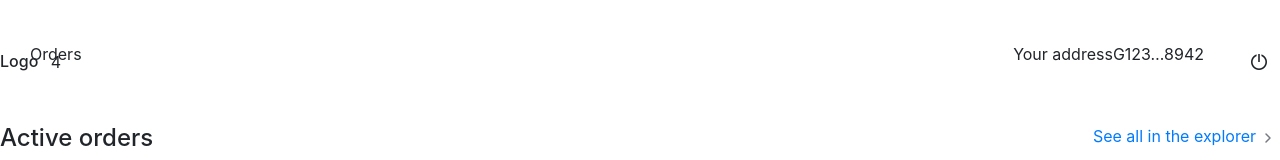
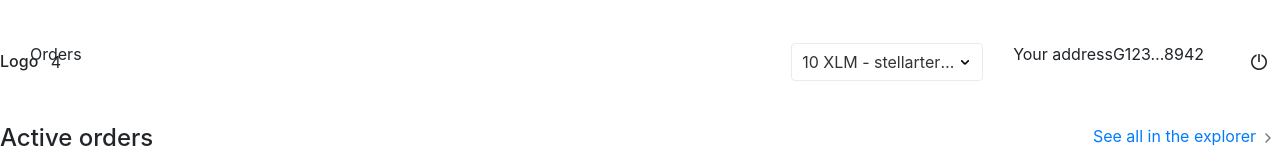
Before and after one commit to lumenswap/lumenswap.io, a React app: page / in a window 1280 px wide. Shown: the top 160 px of the page. Built offline with nearby package versions, Linux system fonts and the light colour scheme; the HTML template or start-up script is replaced by a standard one; a web font is replaced by a local one.

Commit message:
add select option to header

```diff
--- a/package.json
+++ b/package.json
@@ -55,6 +55,7 @@
     "react-hook-form": "^5.7.2",
     "react-redux": "^7.1.1",
     "react-router-dom": "^5.0.1",
+    "react-select": "^3.1.0",
     "reactstrap": "^8.0.1",
     "redux": "^4.0.4"
   }
--- a/src/constants/valus.js
+++ b/src/constants/valus.js
@@ -12,3 +12,9 @@ export const arrowRightSvg = (
     </g>
   </svg>
 );
+
+export const statusSelectItem = [
+  { value: 'active', label: 'Active' },
+  { value: 'expired', label: 'Expired' },
+  { value: 'pending', label: 'Pending' },
+];
--- a/src/shared/components/Layout/BaseLayout/Header/index.js
+++ b/src/shared/components/Layout/BaseLayout/Header/index.js
@@ -1,10 +1,56 @@
-import React from 'react';
+import React, { useState } from 'react';
 import PropTypes from 'prop-types';
 import classNames from 'classnames';
+import Select from 'react-select';
+import btcLogo from 'Root/assets/images/btc-logo.png';
+import ethLogo from 'Root/assets/images/eth-logo.png';
+import xlmLogo from 'Root/assets/images/xlm-logo.png';
 import styles from './styles.less';
 
-const Header = ({ connectWallet }) => (
-  <div className="row justify-content-between">
+const item = (logo, name, web) => (
+  <>
+    <img width="16px" height="16px" className="mr-1" src={logo} alt="logo" />
+    <span className={styles['option-name']}>{name}</span>
+    <span className={styles['option-web']}> - {web}</span>
+  </>
+);
+
+const selectItems = [
+  { value: 'xlm', label: item(xlmLogo, '10 XLM', 'stellarterm.com') },
+  { value: 'eth', label: item(ethLogo, '2 ETH', 'apay.com') },
+  { value: 'btc', label: item(btcLogo, '2 BTC', 'apay.com') },
+];
+
+const Header = ({ notAccess }) => {
+  const [selectedOption, setSelectOption] = useState(selectItems[0]);
+  const handleChange = (selected) => {
+    setSelectOption(selected);
+  };
+
+  const select = (
+    <div className="rc-select">
+      <Select
+        defaultValue={selectItems[0]}
+        isSearchable
+        className="basic-single"
+        classNamePrefix="react-select"
+        options={selectItems}
+        value={selectedOption}
+        onChange={handleChange}
+      />
+    </div>
+  );
+
+  const address = (
+    <p className={classNames(styles.badge, styles.address)}>
+      <span className={styles['address-title']}>Your address</span>
+      <span className={styles['address-value']}>G123…8942</span>
+    </p>
+  );
+  return (
+    <>
+      <div className="row justify-content-between align-items-center">
+        {/* left part header */}
         <div className="col-auto">
           <div className="row">
             <div className="col-auto position-relative">
@@ -20,26 +66,23 @@ const Header = ({ connectWallet }) => (
             </div>
           </div>
         </div>
+        {/* right part header */}
         <div className="col-auto">
-      {connectWallet && (
-      <button type="button" className={classNames(styles.connect)}>
-        Connect Wallet
-      </button>
+          {notAccess && (
+            <button type="button" className={classNames(styles.connect)}>Connect Wallet</button>
           )}
-      {!connectWallet
-      && (
-      <div className="row justify-content-end">
-        <div className="col-auto">
-          <p className={classNames(styles.badge, styles.address)}>
-            <span className={styles['address-title']}>Your address</span>
-            <span className={styles['address-value']}>G123…8942</span>
-          </p>
+          {!notAccess && (
+            <div className="row justify-content-between h-100 align-items-center">
+              <div className="col-auto d-lg-flex d-md-none d-sm-none d-none">
+                {select}
+              </div>
+              <div className="col-auto d-lg-flex d-md-none d-sm-none d-none">
+                {address}
               </div>
               <div className="col-auto">
                 <button
                   type="button"
-            className={classNames('btn ml-1 d-flex align-items-center h-100',
-              styles.exit)}
+                  className={classNames('btn ml-1 d-flex align-items-center h-100', styles.exit)}
                 >
                   <span className="icon-shutdown" />
                 </button>
@@ -48,14 +91,23 @@ const Header = ({ connectWallet }) => (
           )}
         </div>
       </div>
+      {/* responsive items */}
+      {!notAccess && (
+      <div className="row d-lg-none d-md-flex d-sm-flex d-flex mt-lg-0 mt-md-3 mt-sm-3 mt-3">
+        <div className="col-auto mb-lg-0 mb-md-2 mb-sm-2 mb-2">{select}</div>
+        <div className="col-auto mb-lg-0 mb-md-2 mb-sm-2 mb-2">{address}</div>
+      </div>
+      )}
+    </>
   );
+};
 
 Header.defaultProps = {
-  connectWallet: false,
+  notAccess: false,
 };
 
 Header.propTypes = {
-  connectWallet: PropTypes.bool,
+  notAccess: PropTypes.bool,
 };
 
 export default Header;
--- a/src/shared/components/Layout/BaseLayout/Header/styles.less
+++ b/src/shared/components/Layout/BaseLayout/Header/styles.less
@@ -1,4 +1,5 @@
 @import '~Root/styles/colors';
+@import '~Root/styles/vars';
 
 :local(.logo) {
   font-size: 20px;
@@ -11,15 +12,19 @@
   border-radius: 4px;
   background: white;
   border: 1px solid @very-light-blue;
-  padding: 6px 8px;
+  padding: 5.5px 8px;
   margin-bottom: 0;
+  height: 36px;
 }
 
 :local(.order) {
-  margin-left: 49px;
   font-size: 16px;
   color: @vibrant-blue;
   display: flex;
+  margin-left: 42px;
+  @media (max-width: @sm) {
+    margin-left: 28px;
+  }
 
   :local(.badge-num) {
     display: inline-block;
@@ -45,6 +50,9 @@
 :local(.address) {
   display: flex;
   font-size: 14px;
+  padding-top: 7.5px;
+  padding-bottom: 7.5px;
+  height: 36px;
 
   :local(.address-title) {
     color: @light-grey-blue;
@@ -72,3 +80,30 @@
 :local(.connect):focus {
   outline: none;
 }
+
+:local(.option-name) {
+  font-size: 12px;
+  font-weight: 500;
+  color: @vibrant-blue;
+}
+
+:local(.option-web) {
+  font-size: 11px;
+  color: @battleship-grey;
+}
+
+.rc-select {
+  .react-select__value-container--has-value {
+    img {
+      display: none !important;
+    }
+
+    :local(.option-name) {
+      font-size: 14px;
+    }
+
+    :local(.option-web) {
+      font-size: 11px;
+    }
+  }
+}
--- a/src/shared/components/Layout/BaseLayout/index.js
+++ b/src/shared/components/Layout/BaseLayout/index.js
@@ -5,10 +5,10 @@ import Header from './Header';
 import Footer from './Footer';
 import styles from './styles.less';
 
-const BaseLayout = ({ children, connectWallet }) => (
+const BaseLayout = ({ children, notAccess }) => (
   <>
     <div id="header" className={styles.back} style={{ paddingTop: '42px' }}>
-      <Header connectWallet={connectWallet} />
+      <Header notAccess={notAccess} />
     </div>
     <div id="content" className={styles.back}>
       {children}
--- a/src/shared/components/Layout/BaseLayout/styles.less
+++ b/src/shared/components/Layout/BaseLayout/styles.less
@@ -8,4 +8,8 @@
   @media (max-width: @md) {
     padding: 0 20px;
   }
+
+  @media (max-width: @sm) {
+    padding: 0 15px;
+  }
 }
--- a/src/styles/base.less
+++ b/src/styles/base.less
@@ -177,3 +177,70 @@ input[type=number] {
 .btn:focus {
   box-shadow: none;
 }
+
+.rc-select {
+
+  .basic-single {
+    width: 192px;
+  }
+
+  .react-select__control {
+    background-color: white;
+    border: 1px solid @very-light-blue;
+    border-radius: 4px;
+    box-shadow: none !important;
+    cursor: pointer;
+    min-height: 26px;
+  }
+
+  .react-select__control:hover {
+    border: 1px solid @very-light-blue;
+  }
+
+  .react-select__indicator-separator {
+    display: none;
+  }
+
+  .react-select__placeholder {
+    font-size: 15px;
+  }
+
+  .react-select__indicator {
+    padding-right: 10px;
+    padding-left: 0;
+  }
+
+  .react-select__indicator svg {
+    color: black;
+    height: 14px;
+    width: 14px;
+  }
+
+  .react-select__option input {
+    font-size: 14px;
+    color: @black;
+  }
+
+  .react-select__option {
+    cursor: pointer;
+  }
+
+  .react-select__option:hover, .react-select__option--is-focused {
+    background-color: transparent;
+  }
+
+  .react-select__option--is-selected {
+    background-color: white !important;
+    color: @black;
+  }
+
+  .react-select__menu {
+    border-radius: 4px;
+    box-shadow: 0 2px 10px 0 rgba(134, 146, 164, 0.08);
+  }
+
+  .react-select__menu-notice--no-options {
+    font-size: 10px;
+    color: @black;
+  }
+}
--- a/src/views/Exchange/index.js
+++ b/src/views/Exchange/index.js
@@ -18,7 +18,7 @@ const Exchange = (props) => {
   };
 
   return (
-    <BaseLayout connectWallet>
+    <BaseLayout notAccess>
       <div className="row h-100 align-items-center">
         <div className="col-12">
           <div className="row justify-content-center">
@@ -53,7 +53,7 @@ const Exchange = (props) => {
               </div>
             </div>
           </div>
-          <div className="row justify-content-center mt-2 pt-2 mb-1">
+          <div className="row justify-content-center mt-2 pt-2 pb-5">
             <div className={classNames('col-auto', styles['box-size'])}>
               <Advanced />
             </div>
--- a/src/views/ModalPage/index.js
+++ b/src/views/ModalPage/index.js
@@ -5,10 +5,8 @@ import TokenContent from 'Root/shared/components/ModalContent/TokenContent';
 import ConfirmSwapContent from 'Root/shared/components/ModalContent/ConfirmSwapContent';
 import WaitingContent from 'Root/shared/components/ModalContent/WaitingContent';
 import TransactionStatusContent from 'Root/shared/components/ModalContent/TransactionStatusContent';
-import { trsStatus } from 'Root/constants/enum';
-import ConnectWalletContent
-  from '../../shared/components/ModalContent/ConnectWalletContent';
-import { connectModalTab } from '../../constants/enum';
+import { trsStatus, connectModalTab } from 'Root/constants/enum';
+import ConnectWalletContent from 'Root/shared/components/ModalContent/ConnectWalletContent';
 
 const ModalPage = () => {
   const [confirmSendModal, toggleConfirmSendModal] = useState(false);
@@ -18,7 +16,6 @@ const ModalPage = () => {
   const [successModal, toggleSuccessModal] = useState(false);
   const [failModal, toggleFailModal] = useState(false);
   const [connectModal, toggleConnectModal] = useState(false);
-  const [connectTab, setConnectTab] = useState(false);
   const [tab, setTab] = useState(connectModalTab.CONNECT);
   return (
     <div className="h-100" style={{ background: '#09112c' }}>
--- a/template/index.html
+++ b/template/index.html
@@ -4,8 +4,7 @@
     <meta charset="utf-8">
     <meta name="viewport"
       content="width=device-width, initial-scale=1, shrink-to-fit=no">
-    <title>
-    </title>
+    <title>LumenSwap</title>
     <link rel="stylesheet" type="text/css" href="/load.css" />
     <link rel="stylesheet" type="text/css" href="/bundle.css" />
     <!--<link rel="icon" type="image/x-icon" href="/favicon.ico"/>-->
```
Also changed, not shown: 1 other file (tests, documents, lock files or other folders). Lines whose indentation alone changed are shown as unchanged.
